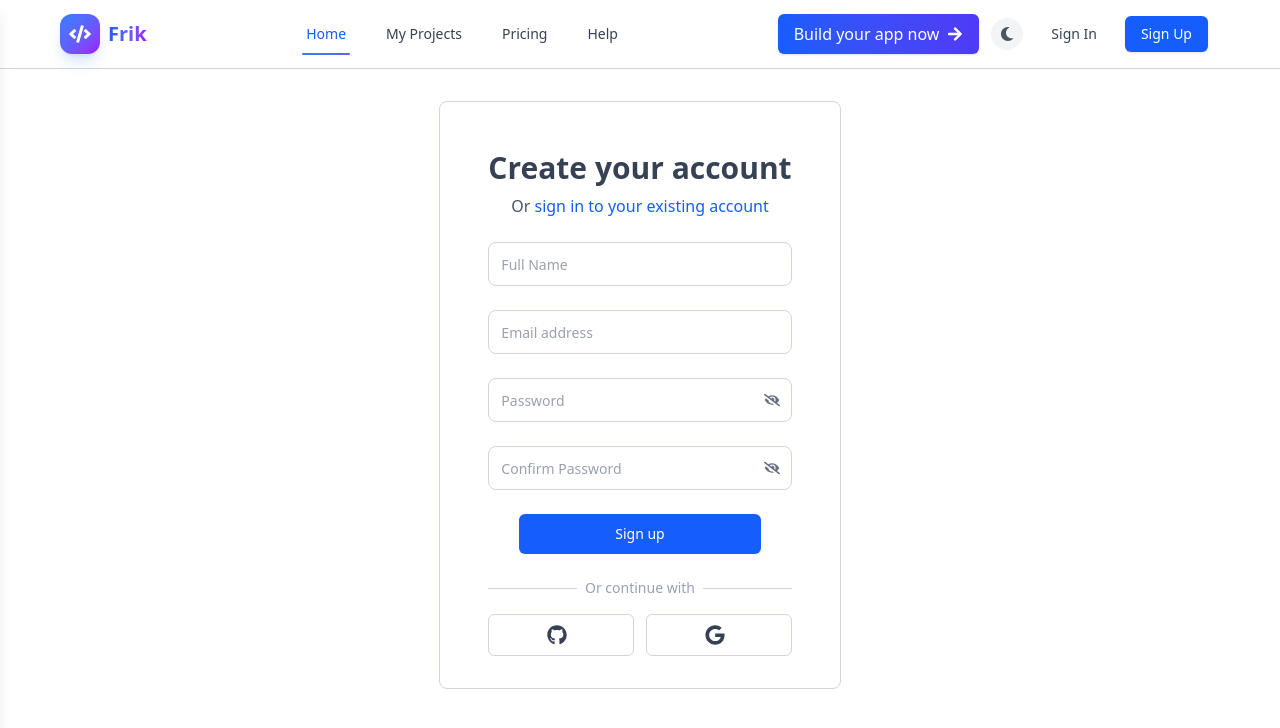
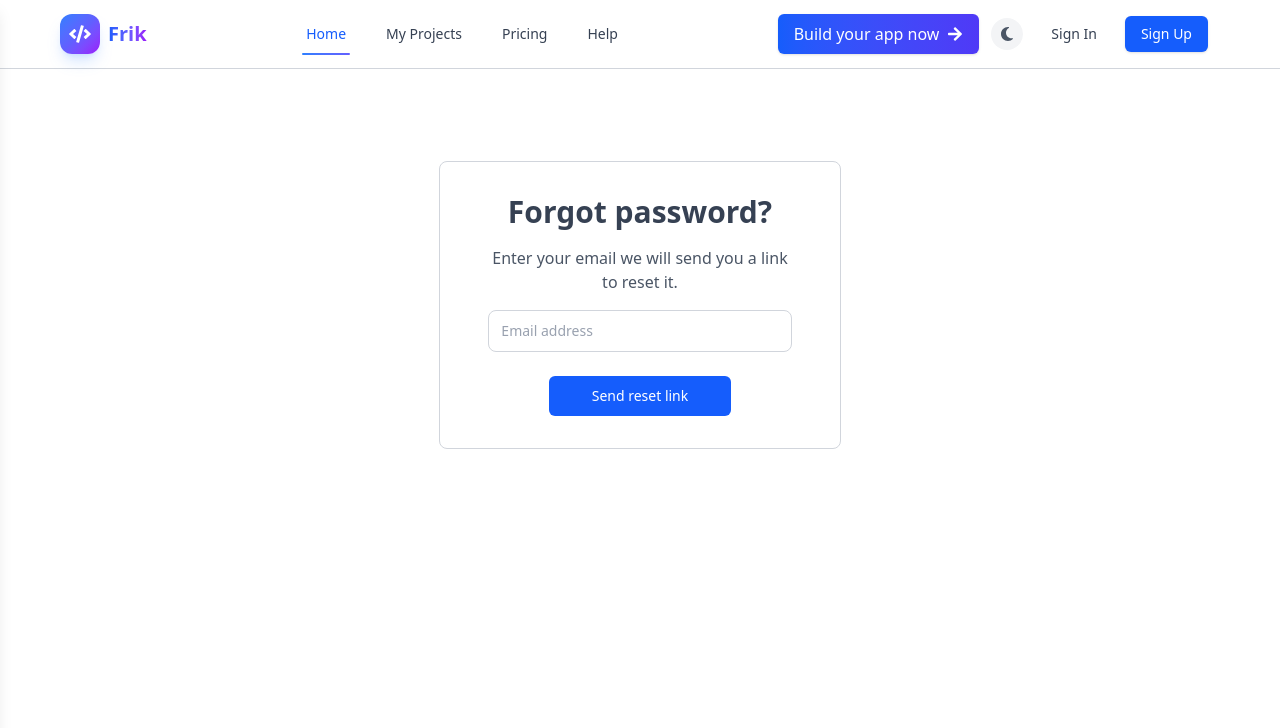
Before and after one commit to elite6108/Frik.Dev, a React (Vite) app: page / in a window 1280 px wide. Shown: the top 728 px of the page. Built offline with nearby package versions, Linux system fonts and the light colour scheme.

Commit message:
ui created for forgot and reset pass

```diff
--- /dev/null
+++ b/src/components/ForgotPassword.jsx
@@ -0,0 +1,59 @@
+import { Formik, Form, Field, ErrorMessage } from "formik";
+import * as Yup from "yup";
+
+const ForgotPasswordSchema = Yup.object().shape({
+  email: Yup.string().email("Invalid email").required("Email is required"),
+});
+
+export default function ForgotPassword({ onSubmit, isLoading, error }) {
+  return (
+    <div className="flex items-center justify-center bg-white dark:bg-gray-800 px-6 py-8 sm:px-6 lg:px-12 w-full md:w-1/2 lg:w-[33%] mx-auto rounded-lg border border-gray-300 dark:border-gray-700 mt-15">
+      <div className="w-full space-y-4">
+        <h2 className="text-center text-3xl font-bold text-gray-700 dark:text-gray-200">
+          Forgot password?
+        </h2>
+        <p className="text-center text-sm md:text-base text-gray-600 dark:text-gray-400">
+          Enter your email we will send you a link to reset it.
+        </p>
+
+        {error && <p className="text-sm text-red-700">{error}</p>}
+
+        <Formik
+          initialValues={{ email: "" }}
+          validationSchema={ForgotPasswordSchema}
+          onSubmit={(values, { setSubmitting }) => {
+            onSubmit(values.email);
+            setSubmitting(false);
+          }}
+        >
+          {({ isSubmitting }) => (
+            <Form className="space-y-6">
+              <div>
+                <Field
+                  name="email"
+                  type="email"
+                  placeholder="Email address"
+                  className="w-full px-3 py-2.5 border border-gray-300 dark:border-gray-600 rounded-lg placeholder-gray-400 text-gray-700 dark:text-gray-300 focus:outline-none focus:ring-blue-500 focus:border-blue-500 sm:text-sm"
+                  disabled={isLoading}
+                />
+                <ErrorMessage
+                  name="email"
+                  component="div"
+                  className="text-red-700 text-xs mt-2"
+                />
+              </div>
+
+              <button
+                type="submit"
+                disabled={isSubmitting || isLoading}
+                className="w-[60%] mx-auto block py-2.5 px-4 text-sm font-medium text-white bg-blue-600 hover:bg-blue-700 rounded-md disabled:opacity-50 hover:scale-101 transition-transform duration-200 cursor-pointer"
+              >
+                Send reset link
+              </button>
+            </Form>
+          )}
+        </Formik>
+      </div>
+    </div>
+  );
+}
--- /dev/null
+++ b/src/components/ResetPassword.jsx
@@ -0,0 +1,99 @@
+import { useState } from "react";
+import { Formik, Form, Field, ErrorMessage } from "formik";
+import * as Yup from "yup";
+import { FaEye, FaEyeSlash } from "react-icons/fa";
+
+const ResetPasswordSchema = Yup.object().shape({
+  password: Yup.string()
+    .min(8, "Password must be at least 8 characters.")
+    .required("New password is required."),
+  confirmPassword: Yup.string()
+    .oneOf([Yup.ref("password")], "Passwords must match.")
+    .required("Please confirm your password."),
+});
+
+export default function ResetPassword({ onSubmit, isLoading, error, token }) {
+  const [showPassword, setShowPassword] = useState(false);
+  const [showConfirm, setShowConfirm] = useState(false);
+
+  return (
+    <div className="flex items-center justify-center bg-white dark:bg-gray-800 px-6 py-8 sm:px-6 lg:px-12 w-full md:w-1/2 lg:w-[33%] mx-auto rounded-lg border border-gray-300 dark:border-gray-700 mt-15">
+      <div className="w-full space-y-4">
+        <h2 className="text-center text-3xl font-bold text-gray-700 dark:text-gray-200">
+          Reset password
+        </h2>
+        <p className="text-center text-gray-600 dark:text-gray-400">
+          Enter a new password for your account.
+        </p>
+
+        {error && <p className="text-sm text-red-700">{error}</p>}
+
+        <Formik
+          initialValues={{ password: "", confirmPassword: "" }}
+          validationSchema={ResetPasswordSchema}
+          onSubmit={(values, { setSubmitting }) => {
+            onSubmit({ token, newPassword: values.password });
+            setSubmitting(false);
+          }}
+        >
+          {({ isSubmitting }) => (
+            <Form className="space-y-6">
+
+              <div className="relative h-11">
+                <Field
+                  name="password"
+                  type={showPassword ? "text" : "password"}
+                  placeholder="New Password"
+                  className="w-full h-full px-3 pr-10 py-2.5 border border-gray-300 dark:border-gray-600 rounded-lg placeholder-gray-400 text-gray-700 dark:text-gray-300 focus:outline-none focus:ring-blue-500 focus:border-blue-500 sm:text-sm"
+                  disabled={isLoading}
+                />
+                <button
+                  type="button"
+                  onClick={() => setShowPassword((prev) => !prev)}
+                  className="absolute top-1/2 -translate-y-1/2 right-3 text-gray-500 cursor-pointer"
+                >
+                  {showPassword ? <FaEye /> : <FaEyeSlash />}
+                </button>
+                <ErrorMessage
+                  name="password"
+                  component="div"
+                  className="text-red-700 text-xs mt-2"
+                />
+              </div>
+
+              <div className="relative h-11 mt-8 mb-10">
+                <Field
+                  name="confirmPassword"
+                  type={showConfirm ? "text" : "password"}
+                  placeholder="Confirm Password"
+                  className="w-full h-full px-3 pr-10 py-2.5 border border-gray-300 dark:border-gray-600 rounded-lg placeholder-gray-400 text-gray-700 dark:text-gray-300 focus:outline-none focus:ring-blue-500 focus:border-blue-500 sm:text-sm"
+                  disabled={isLoading}
+                />
+                <button
+                  type="button"
+                  onClick={() => setShowConfirm((prev) => !prev)}
+                  className="absolute top-1/2 -translate-y-1/2 right-3 text-gray-500 cursor-pointer"
+                >
+                  {showConfirm ? <FaEye /> : <FaEyeSlash />}
+                </button>
+                <ErrorMessage
+                  name="confirmPassword"
+                  component="div"
+                  className="text-red-700 text-xs mt-2"
+                />
+              </div>
+
+              <button
+                type="submit"
+                disabled={isSubmitting || isLoading}
+                className="w-[60%] mx-auto block py-2.5 px-4 text-sm font-medium text-white bg-blue-600 hover:bg-blue-700 rounded-md disabled:opacity-50 hover:scale-101 transition-transform duration-200 cursor-pointer"
+              >
+                Reset Password
+              </button>
+            </Form>
+          )}
+        </Formik>
+      </div>
+    </div>
+  );
+}
--- a/src/layouts/Layout.jsx
+++ b/src/layouts/Layout.jsx
@@ -4,17 +4,21 @@ import Admin from '../pages/Admin';
 import Builder from '../pages/Builder';
 import SignIn from '../pages/SignIn';
 import SignUp from '../pages/SignUp';
+import ForgotPassword from '../components/ForgotPassword';
+import ResetPassword from '../components/ResetPassword';
 
 const Layout = () => {
   return (
     <div>
       <Navbar />
-      <main className="flex-1 bg-white/80 dark:bg-gray-900 transition-colors duration-300 p-4 md:p-8">
+      <main className="flex-1 bg-white/80 dark:bg-gray-900 transition-colors duration-300 p-4 md:p-8 min-h-screen">
         {/* <Outlet /> */}
         {/* <Admin /> */}
         {/* <Builder /> */}
         {/* <SignIn onSubmit={(values) => console.log(values)} isLoading={console.log("loading")} error={console.log("err")} handleGitHubSignIn={console.log("github")} /> */}
-        <SignUp onSubmit={(values) => console.log(values)} isLoading={console.log("loading")} error={console.log("err")} handleProviderSignUp={console.log("github")} />
+        {/* <SignUp onSubmit={(values) => console.log(values)} isLoading={console.log("loading")} error={console.log("err")} handleProviderSignUp={console.log("github")} /> */}
+        <ForgotPassword onSubmit={(email) => console.log(email)} isLoading={console.log("loading")} error={console.log("err")} />
+        {/* <ResetPassword onSubmit={(data) => console.log(data)} isLoading={console.log("loading")} error={console.log("err")} /> */}
       </main>
     </div>
   );
```
